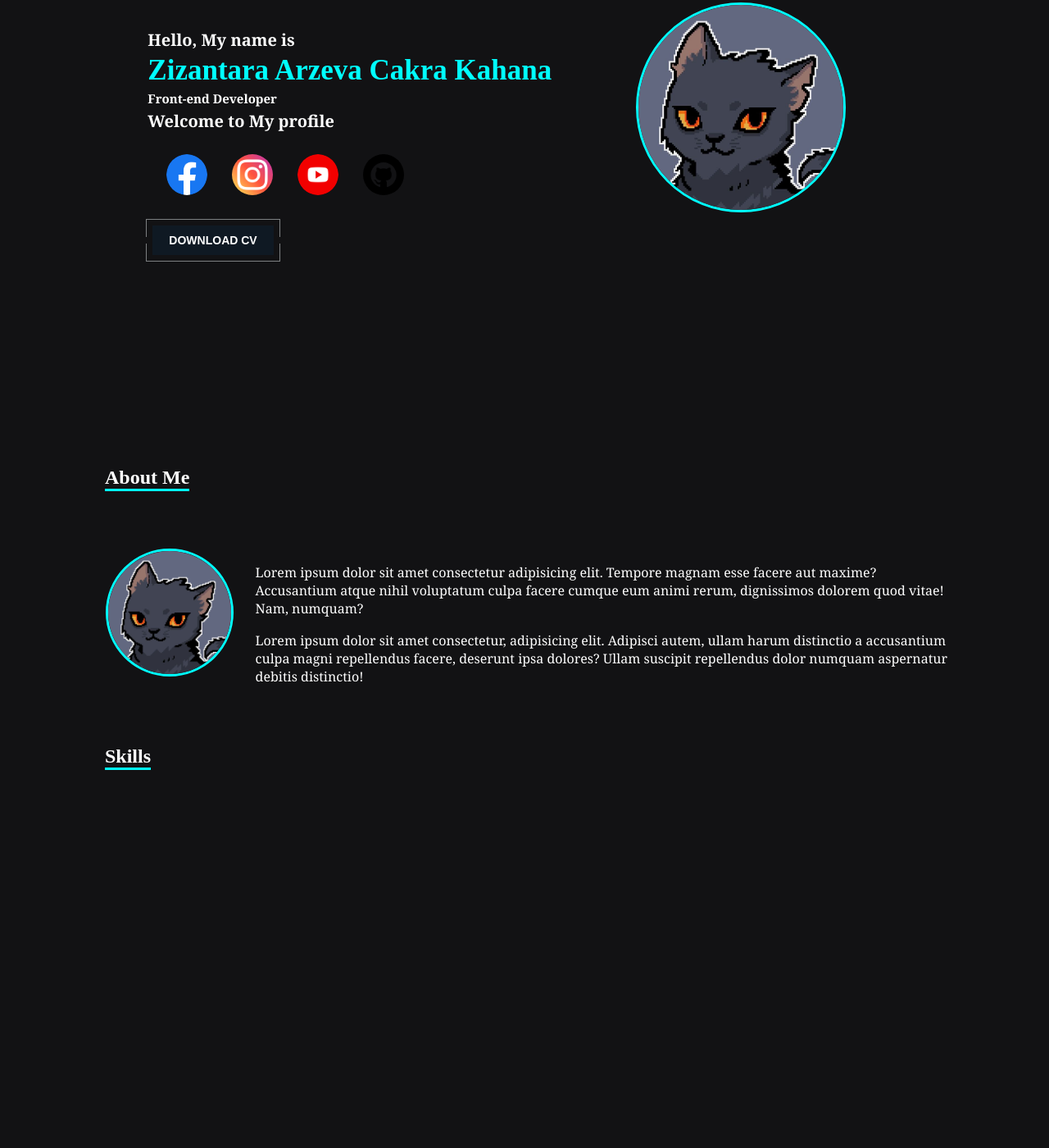
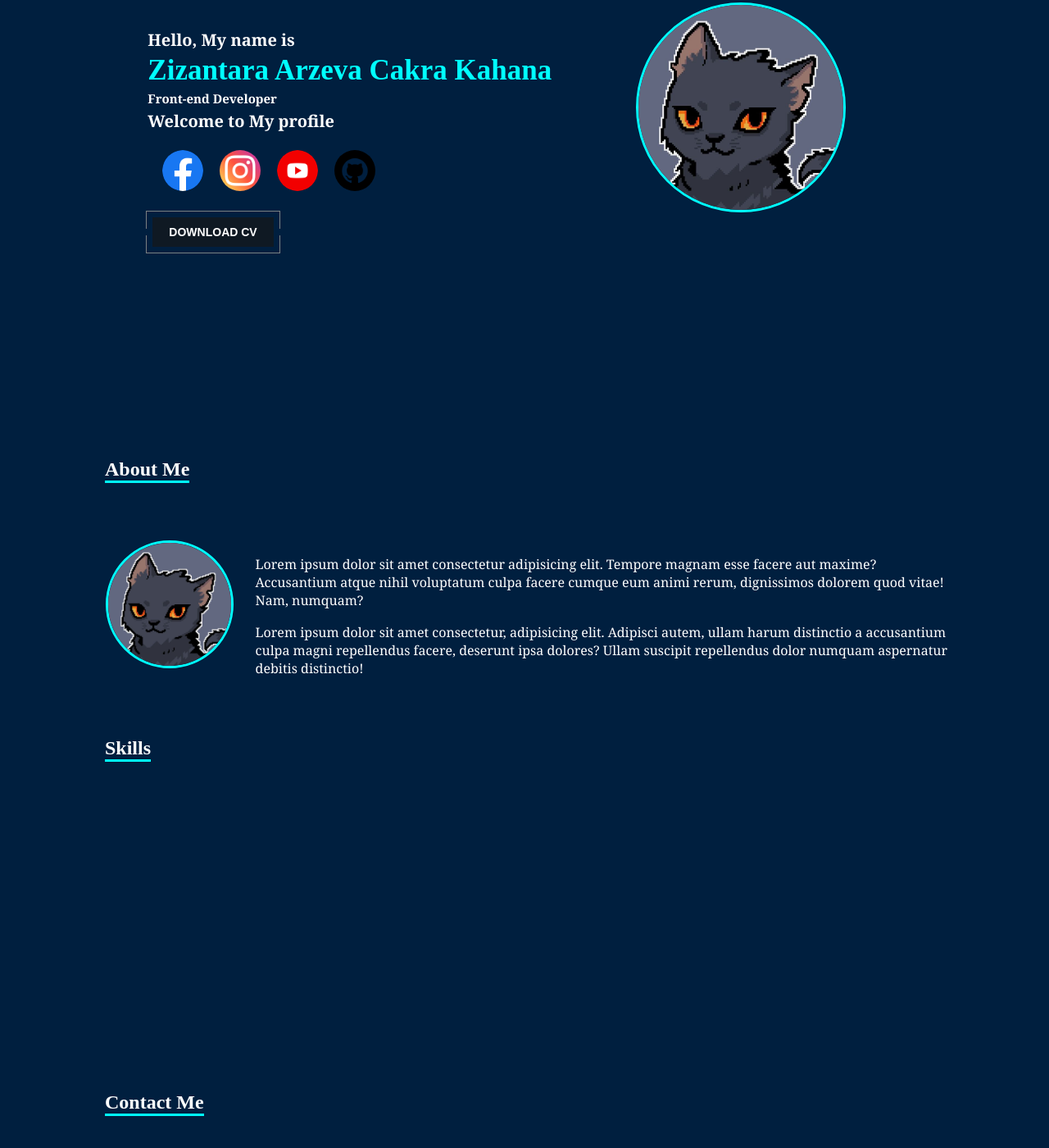
Before and after one commit to Zizantara/profile-website, a plain HTML site: page profile.html in a window 1280 px wide. Shown: the part 202-1602 px from the top of the page at 82% size. Before the commit the page ends 1435 px from the top, so only its background shows below. Drawn offline with Linux system fonts and the light colour scheme.

Commit message:
first commit

```diff
--- a/profile.css
+++ b/profile.css
@@ -6,7 +6,7 @@
 }
 
 body {
-    background-color: #121214;
+    background-color: #001F3F;
 }
 
 body::-webkit-scrollbar{
@@ -46,7 +46,7 @@ li {
 }
 
 header {
-    background-color: #121214;
+    background-color: #001F3F;
     position: sticky;
     top: 0;
     z-index: 1000;
@@ -105,7 +105,7 @@ header {
 }
 
 #icon img{
-    padding: 15px;
+    margin: 10px;
     border-radius: 50%;
 }
 
@@ -267,3 +267,12 @@ header {
     border-bottom: 3px solid aqua;
     width: fit-content;
 }
+
+#cm h2{
+    font-family: 'Times New Roman', Times, serif;
+    color: white;
+    position: absolute;
+    left: 10%;
+    border-bottom: 3px solid aqua;
+    width: fit-content;
+}
--- a/profile.html
+++ b/profile.html
@@ -65,7 +65,31 @@
     <div id="sk">
         <h2>Skills</h2>
     </div>
-    <div>
+    <br>
+    <br>
+    <br>
+    <br>
+    <br>
+    <br>
+    <br>
+    <br>
+    <br>
+    <br>
+    <br>
+    <br><br>
+    <br>
+    <br>
+    <br>
+    <br>
+    <br>
+    <br>
+    <br>
+    <br>
+    <br>
+    <br>
+    <br>
+    <div id="cm">
+        <h2>Contact Me</h2>
 
     </div>
     <br>
```
